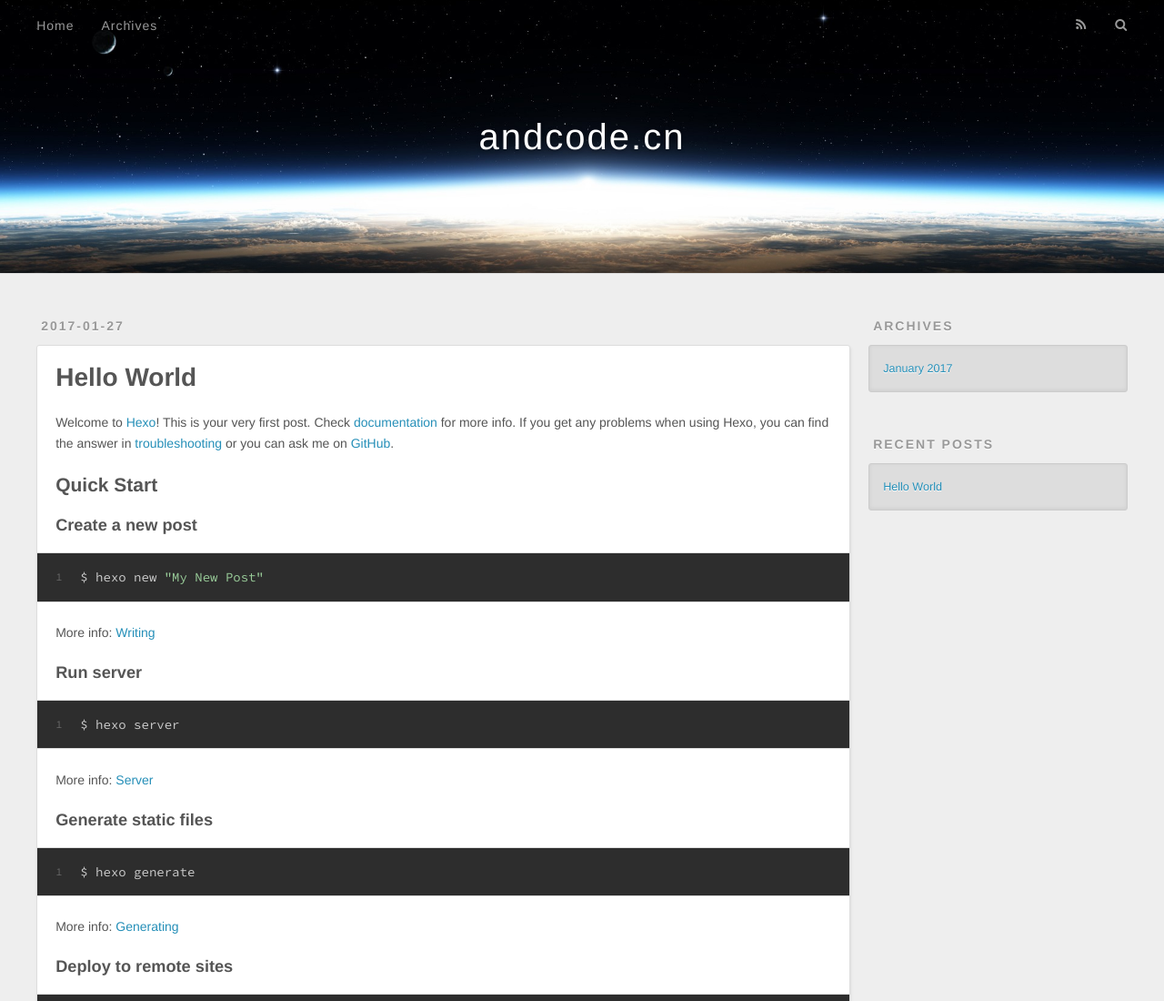
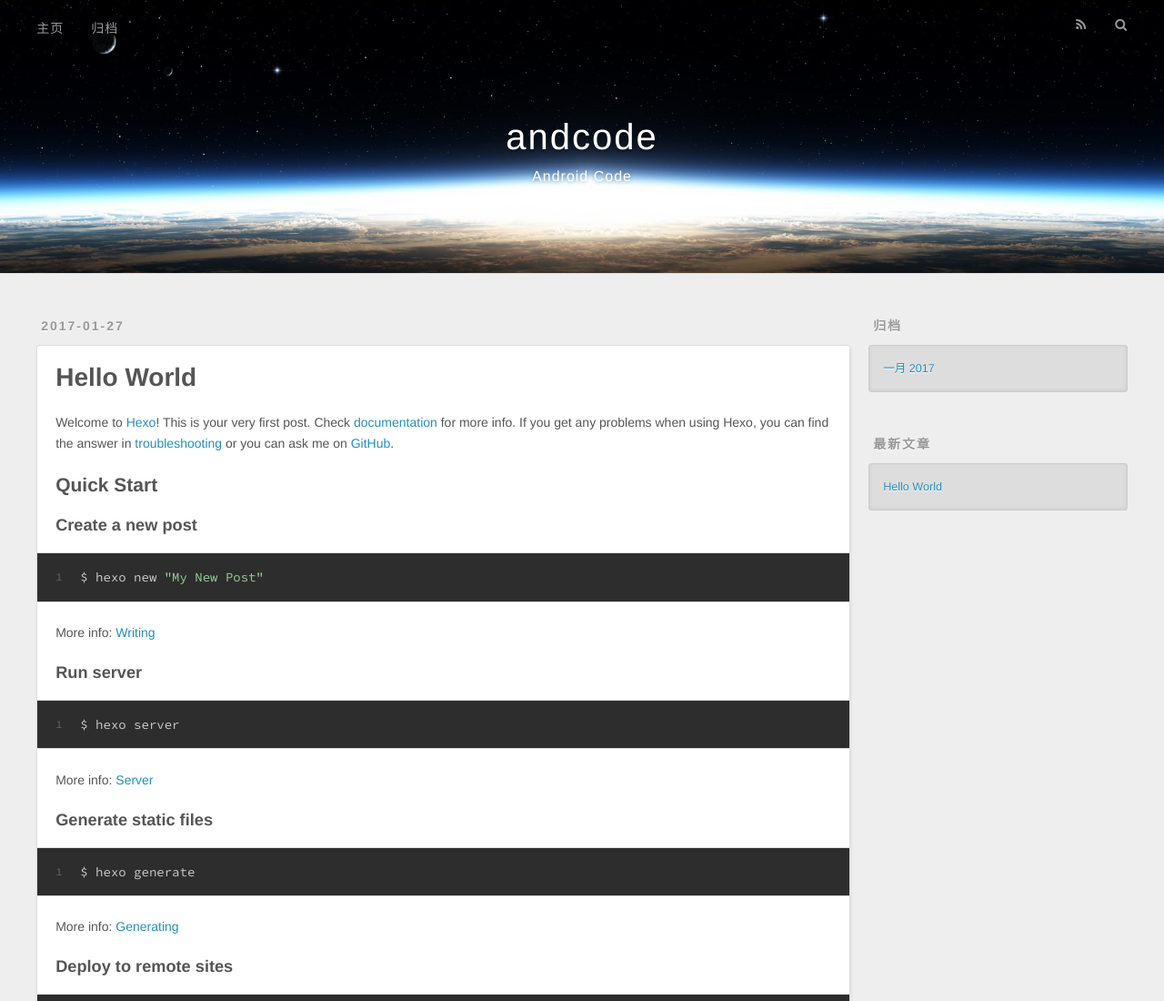
Before and after one commit to andcodecn/andcodecn, a plain HTML site: page index.html in a window 1280 px wide. Shown: the top 1100 px of the page at 91% size. Drawn offline with nearby package versions, Linux system fonts and the light colour scheme.

Commit message:
Site updated: 2017-01-27 23:54:36

```diff
--- a/index.html
+++ b/index.html
@@ -3,16 +3,19 @@
 <head>
   <meta charset="utf-8">
 
-  <title>andcode.cn</title>
+  <title>andcode</title>
   <meta name="viewport" content="width=device-width, initial-scale=1, maximum-scale=1">
-  <meta property="og:type" content="website">
-<meta property="og:title" content="andcode.cn">
+  <meta name="description" content="欢迎来到andcode.cn">
+<meta property="og:type" content="website">
+<meta property="og:title" content="andcode">
 <meta property="og:url" content="http://andcode.cn/index.html">
-<meta property="og:site_name" content="andcode.cn">
+<meta property="og:site_name" content="andcode">
+<meta property="og:description" content="欢迎来到andcode.cn">
 <meta name="twitter:card" content="summary">
-<meta name="twitter:title" content="andcode.cn">
+<meta name="twitter:title" content="andcode">
+<meta name="twitter:description" content="欢迎来到andcode.cn">
 
-    <link rel="alternate" href="/atom.xml" title="andcode.cn" type="application/atom+xml">
+    <link rel="alternate" href="/atom.xml" title="andcode" type="application/atom+xml">
 
 
     <link rel="icon" href="/favicon.png">
@@ -33,24 +36,28 @@
   <div id="header-outer" class="outer">
     <div id="header-title" class="inner">
       <h1 id="logo-wrap">
-        <a href="/" id="logo">andcode.cn</a>
+        <a href="/" id="logo">andcode</a>
       </h1>
+
+        <h2 id="subtitle-wrap">
+          <a href="/" id="subtitle">Android Code</a>
+        </h2>
 
     </div>
     <div id="header-inner" class="inner">
       <nav id="main-nav">
         <a id="main-nav-toggle" class="nav-icon"></a>
 
-          <a class="main-nav-link" href="/">Home</a>
+          <a class="main-nav-link" href="/">主页</a>
 
-          <a class="main-nav-link" href="/archives">Archives</a>
+          <a class="main-nav-link" href="/archives">归档</a>
 
       </nav>
       <nav id="sub-nav">
 
           <a id="nav-rss-link" class="nav-icon" href="/atom.xml" title="RSS Feed"></a>
 
-        <a id="nav-search-btn" class="nav-icon" title="Search"></a>
+        <a id="nav-search-btn" class="nav-icon" title="搜索"></a>
       </nav>
       <div id="search-form-wrap">
         <form action="//google.com/search" method="get" accept-charset="UTF-8" class="search-form"><input type="search" name="q" results="0" class="search-form-input" placeholder="Search"><button type="submit" class="search-form-submit">&#xF002;</button><input type="hidden" name="sitesearch" value="http://andcode.cn"></form>
@@ -96,7 +103,7 @@
 
     </div>
     <footer class="article-footer">
-      <a data-url="http://andcode.cn/2017/01/27/hello-world/" data-id="ciyfyx5yx0000kkes8o8g1pa0" class="article-share-link">Share</a>
+      <a data-url="http://andcode.cn/2017/01/27/hello-world/" data-id="ciyfzg07y0000wsesmd39cvda" class="article-share-link">Share</a>
 
 
     </footer>
@@ -121,9 +128,9 @@
 
 
   <div class="widget-wrap">
-    <h3 class="widget-title">Archives</h3>
+    <h3 class="widget-title">归档</h3>
     <div class="widget">
-      <ul class="archive-list"><li class="archive-list-item"><a class="archive-list-link" href="/archives/2017/01/">January 2017</a></li></ul>
+      <ul class="archive-list"><li class="archive-list-item"><a class="archive-list-link" href="/archives/2017/01/">一月 2017</a></li></ul>
     </div>
   </div>
 
@@ -131,7 +138,7 @@
 
 
   <div class="widget-wrap">
-    <h3 class="widget-title">Recent Posts</h3>
+    <h3 class="widget-title">最新文章</h3>
     <div class="widget">
       <ul>
 
@@ -159,9 +166,9 @@
     </div>
     <nav id="mobile-nav">
 
-    <a href="/" class="mobile-nav-link">Home</a>
+    <a href="/" class="mobile-nav-link">主页</a>
 
-    <a href="/archives" class="mobile-nav-link">Archives</a>
+    <a href="/archives" class="mobile-nav-link">归档</a>
 
 </nav>
 
```
Also changed, not shown: 2017/01/27/hello-world/index.html (+17 -13 lines), archives/2017/01/index.html (+23 -16 lines), archives/2017/index.html (+23 -16 lines), archives/index.html (+23 -16 lines).
